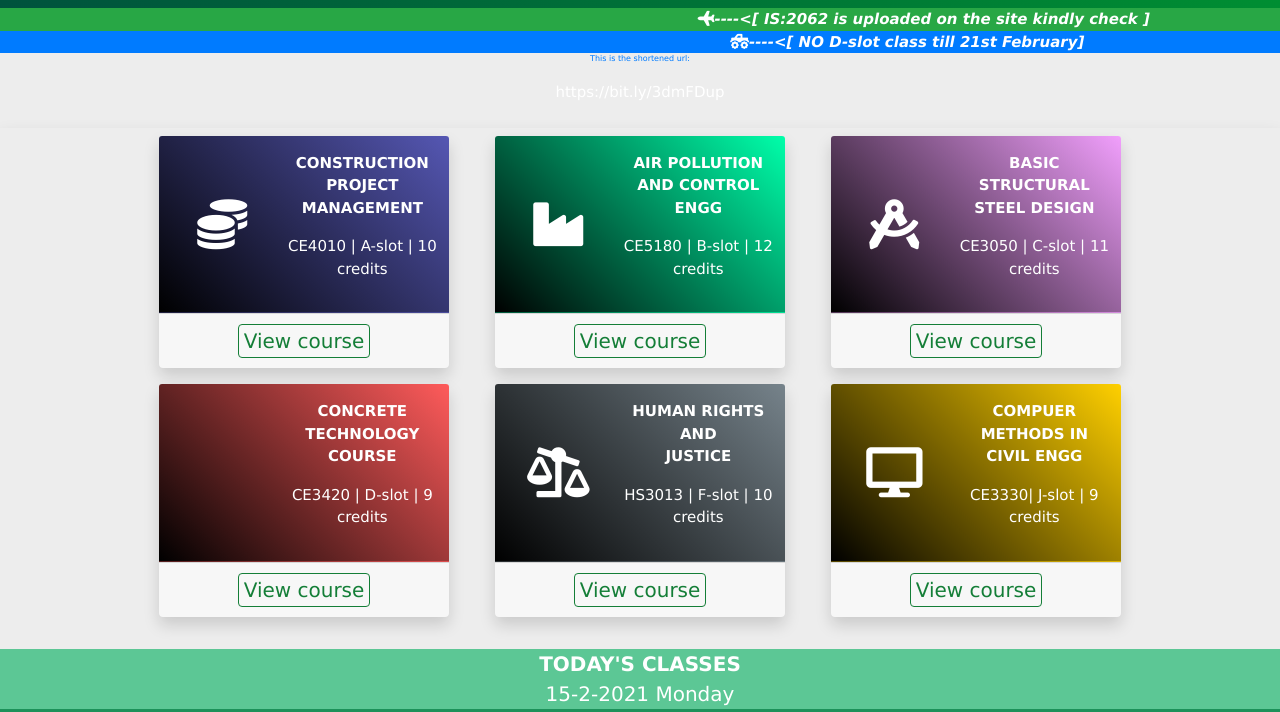
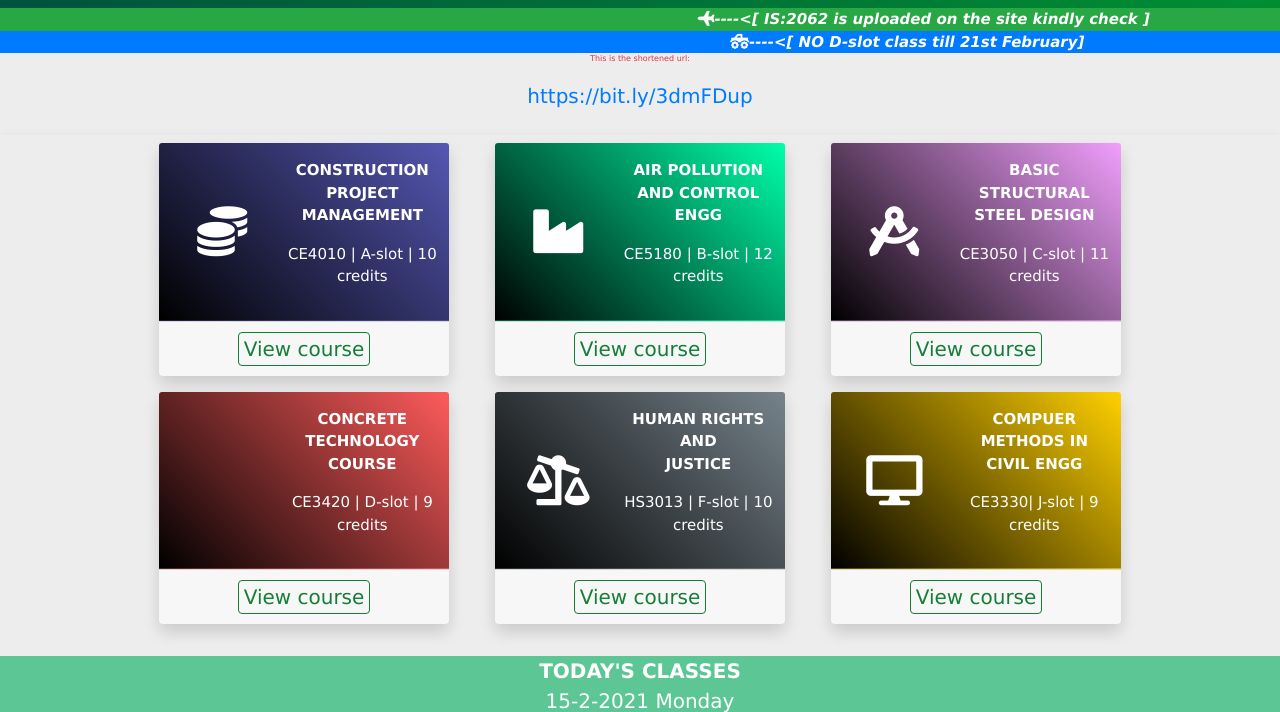
Before and after one commit to dreamhacker123/thecoursebox, a plain HTML site: page index.html in a window 1280 px wide. Shown: the part 93-805 px from the top of the page. Drawn offline with nearby package versions, Linux system fonts and the light colour scheme; some icons are missing.

Commit message:
Update index.html

```diff
--- a/index.html
+++ b/index.html
@@ -222,7 +222,7 @@
       <div class="container-fluid">
         <div class="row">
             <div class="col text-center">
-                <span class="my-3" style="font-size: 15px"><p class="text-primary">This is the shortened url:</p><a>https://bit.ly/3dmFDup</a></span>
+                <span class="my-3" style="font-size: 20px !important"><p class="text-danger">This is the shortened url:</p><a href="https://bit.ly/3dmFDup" style="font-size: 20px !important">https://bit.ly/3dmFDup</a></span>
             </div>
         </div>
       </div>
```
